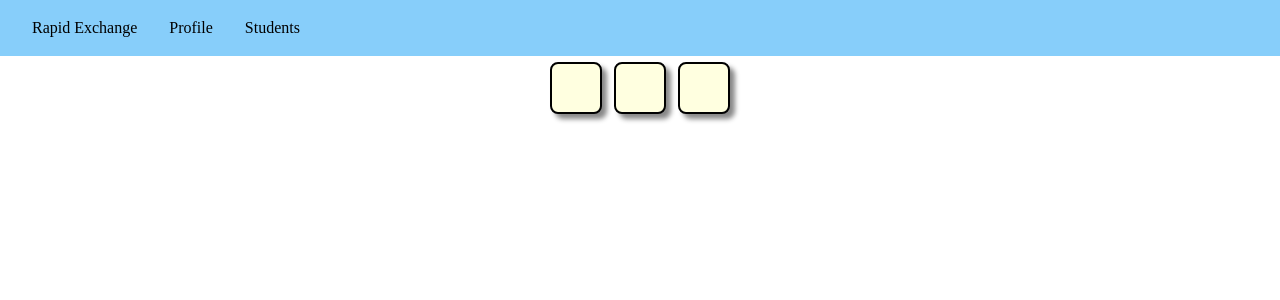
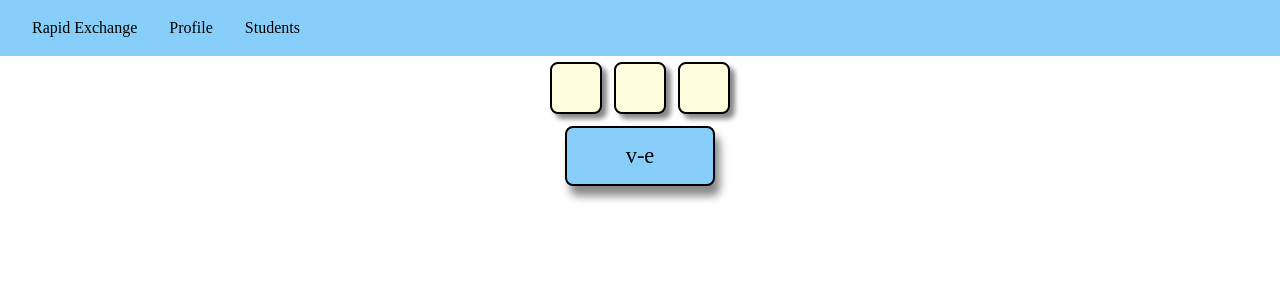
Before and after one commit to anberns/react-redux-project, a React (Create React App) app: page /rapid_app in a window 1280 px wide. Shown: the top 300 px of the page. Built offline with nearby package versions, Linux system fonts and the light colour scheme; a web font is replaced by a local one.

Commit message:
add v-e toggle button

```diff
--- a/src/Containers/RapidApp.js
+++ b/src/Containers/RapidApp.js
@@ -115,6 +115,9 @@ class RapidApp extends Component {
                 />
             })}
           </div>
+          <div className="selectorDivCenter">
+            <button onClick={this.eHandler} className="ownButton">v-e</button>
+          </div>
       </div>
     )
   }
```
